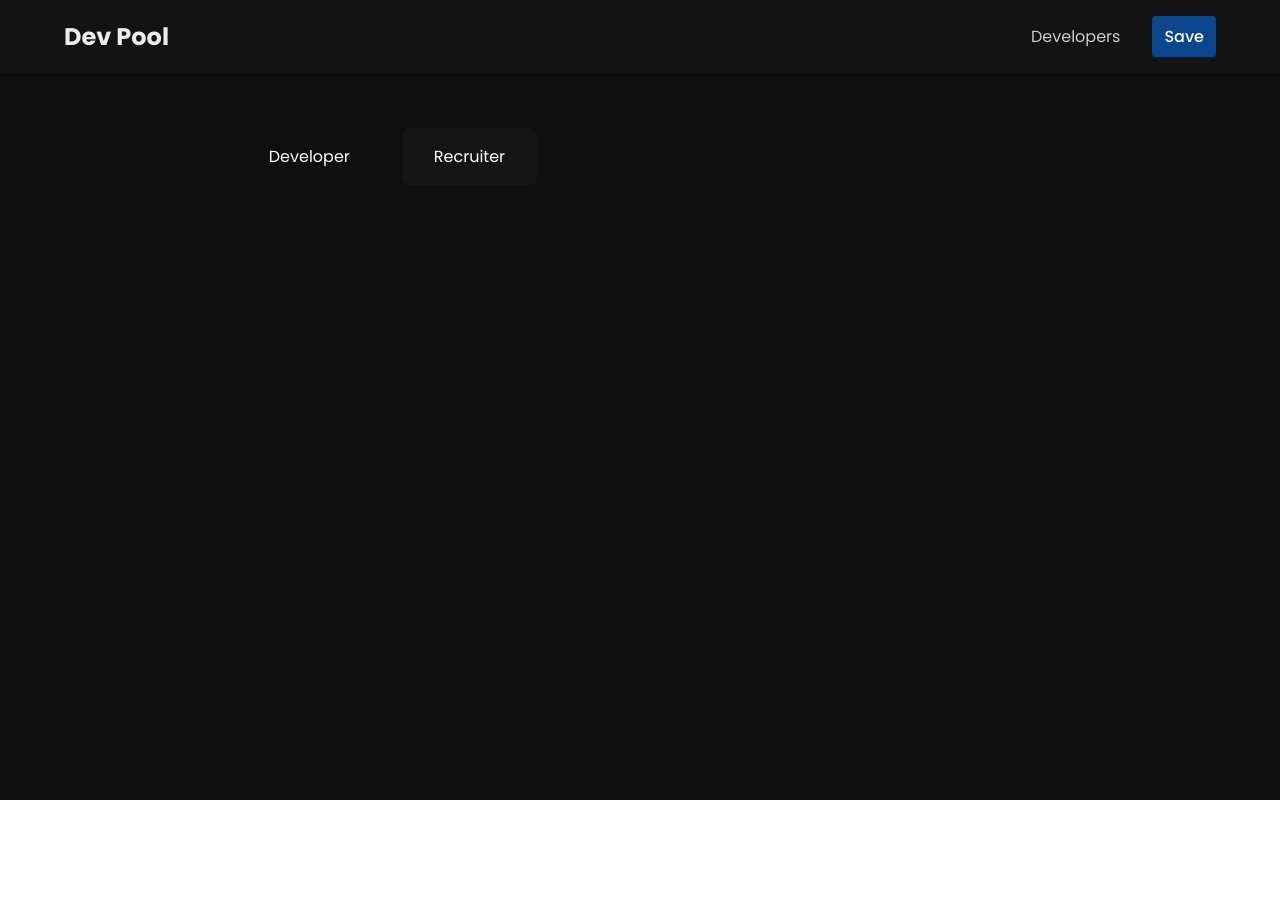
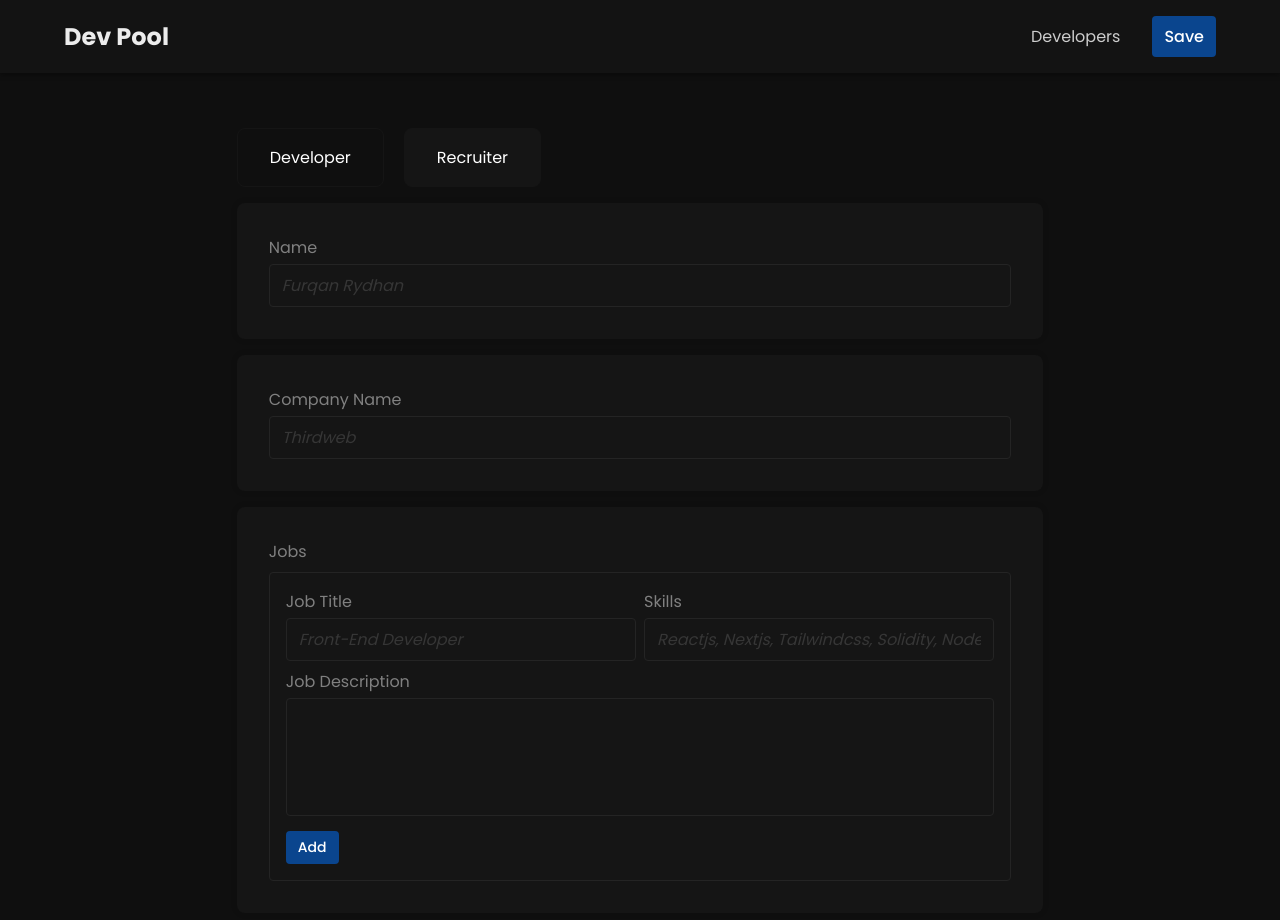
Before and after one commit to harshpandey002/devPool, a Next.js app: page /profile/create in a window 1280 px wide. Both pictures are taken after a click on the element "Recruiter". Shown: the top 920 px of the page. Before the commit the page ends 800 px from the top, so only its background shows below. Built offline with nearby package versions, Linux system fonts and the light colour scheme.

Commit message:
RecruiterForm

```diff
--- a/components/DevForm.jsx
+++ b/components/DevForm.jsx
@@ -1,5 +1,3 @@
-import CustomHeader from "@/components/CustomHeader";
-import Layout from "@/components/Layout";
 import styles from "@/styles/CreateProfile.module.css";
 import { useState } from "react";
 import { useForm } from "react-hook-form";
--- /dev/null
+++ b/components/RecruiterForm.jsx
@@ -0,0 +1,128 @@
+import styles from "@/styles/CreateProfile.module.css";
+import { useState } from "react";
+import { useForm } from "react-hook-form";
+
+const defaultValues = {
+  name: "",
+  companyName: "",
+};
+
+const jobsDefaultValues = {
+  jobDescription: "",
+  jobTitle: "",
+  skills: "",
+};
+
+export default function RecruiterForm({}) {
+  const [jobs, setJobs] = useState([jobsDefaultValues]);
+  const {
+    register,
+    handleSubmit,
+    watch,
+    formState: { errors },
+  } = useForm({ defaultValues });
+
+  const onSubmit = (data) => {
+    const formData = {
+      ...data,
+      role: "recruiter",
+      jobs,
+    };
+
+    console.log(formData);
+  };
+
+  return (
+    <form id="createProfile" onSubmit={handleSubmit(onSubmit)}>
+      <div className={styles.question}>
+        <p>Name</p>
+        <input type="text" {...register("name")} placeholder="Furqan Rydhan" />
+      </div>
+      <div className={styles.question}>
+        <p>Company Name</p>
+        <input type="url" {...register("companyName")} placeholder="Thirdweb" />
+      </div>
+      <Jobs jobs={jobs} setJobs={setJobs} />
+    </form>
+  );
+}
+
+function Jobs({ jobs, setJobs }) {
+  const addJob = (i) => {
+    const newJobs = JSON.parse(JSON.stringify(jobs));
+
+    newJobs.splice(i + 1, 0, jobsDefaultValues);
+
+    setJobs(newJobs);
+  };
+
+  const delJob = (i) => {
+    const newJobs = JSON.parse(JSON.stringify(jobs));
+    newJobs.splice(i, 1);
+
+    setJobs(newJobs);
+  };
+
+  const onChange = (e, i) => {
+    const newJobs = JSON.parse(JSON.stringify(jobs));
+    newJobs[i][e.target.name] = e.target.value;
+
+    setJobs(newJobs);
+  };
+
+  return (
+    <div className={styles.question}>
+      <p>Jobs</p>
+      {jobs.map((job, idx) => (
+        <div key={idx} className={styles.experience}>
+          <div className={styles.inputGroup}>
+            <div>
+              <p>Job Title</p>
+              <input
+                type="text"
+                onChange={(e) => onChange(e, idx)}
+                value={job.jobTitle}
+                name="jobTitle"
+                placeholder="Front-End Developer"
+              />
+            </div>
+            <div>
+              <p>Skills</p>
+              <input
+                type="text"
+                onChange={(e) => onChange(e, idx)}
+                value={job.skills}
+                name="skills"
+                placeholder="Reactjs, Nextjs, Tailwindcss, Solidity, Nodejs, Mongodb"
+              />
+            </div>
+          </div>
+          <div>
+            <p>Job Description</p>
+            <textarea
+              rows={4}
+              onChange={(e) => onChange(e, idx)}
+              value={job.jobDescription}
+              name="jobDescription"
+              placeholder=""
+            />
+          </div>
+          <div className={styles.action}>
+            {jobs.length > 1 && (
+              <button
+                type="button"
+                id={styles.delete}
+                onClick={() => delJob(idx)}
+              >
+                Delete
+              </button>
+            )}
+            <button type="button" onClick={() => addJob(idx)}>
+              Add
+            </button>
+          </div>
+        </div>
+      ))}
+    </div>
+  );
+}
--- a/pages/profile/create.jsx
+++ b/pages/profile/create.jsx
@@ -1,6 +1,7 @@
 import CustomHeader from "@/components/CustomHeader";
 import DevForm from "@/components/DevForm";
 import Layout from "@/components/Layout";
+import RecruiterForm from "@/components/RecruiterForm";
 import styles from "@/styles/CreateProfile.module.css";
 import { useRef, useState } from "react";
 import { useForm } from "react-hook-form";
@@ -54,7 +55,7 @@ export default function CreateProfile() {
               </span>
             ))}
           </div>
-          {role === "Developer" ? <DevForm /> : <></>}
+          {role === "Developer" ? <DevForm /> : <RecruiterForm />}
         </div>
       </div>
     </Layout>
--- a/styles/CreateProfile.module.css
+++ b/styles/CreateProfile.module.css
@@ -22,6 +22,7 @@
   padding: 1rem 2rem;
   border-radius: 8px;
   cursor: pointer;
+  border: 1px solid var(--card-bg);
 }
 
 .roles span:hover {
```
